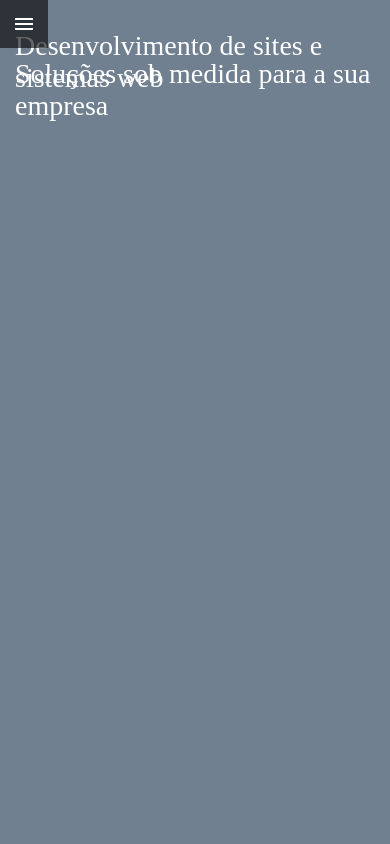
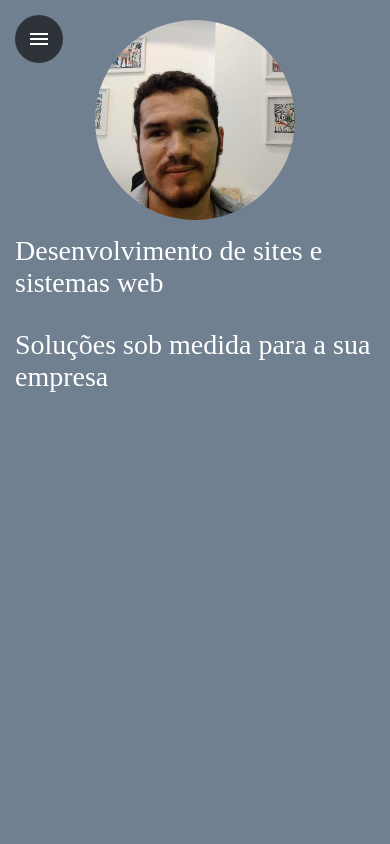
Before and after one commit to carlosemidio/portfolio-nextjs, a Next.js app: page / in a window 390 px wide. Shown: the top 844 px of the page. Built offline with nearby package versions, Linux system fonts and the light colour scheme.

Commit message:
Mobile adjustes

```diff
--- a/components/Layout.tsx
+++ b/components/Layout.tsx
@@ -15,22 +15,17 @@ import MailIcon from "@material-ui/icons/Mail";
 const useStyles = makeStyles({
   list: {
     width: 250,
+    backgroundColor: "#708090",
+    height: "100%",
+    color: "#ffffff",
   },
   menu: {
     zIndex: 99,
     color: "#ffffff",
-    position: "relative",
-    "&::after": {
-      content: '""',
+    backgroundColor: "rgba(0, 0, 0, .6)",
     position: "absolute",
-      width: "100%",
-      height: "100%",
-      top: 0,
-      left: 0,
-      backgroundColor: "#000000",
-      opacity: 0.6,
-      zIndex: -1,
-    },
+    top: 15,
+    left: 15,
   },
 });
 
@@ -41,7 +36,7 @@ const menus = [
   },
   {
     name: "Quem sou",
-    link: "#",
+    link: "#about",
   },
   {
     name: "Oque faço",
@@ -85,12 +80,14 @@ export default function SwipeableTemporaryDrawer() {
     >
       <List>
         {menus.map((menu, index) => (
+          <a href={menu.link}>
             <ListItem button key={menu.name}>
               <ListItemIcon>
                 {index % 2 === 0 ? <InboxIcon /> : <MailIcon />}
               </ListItemIcon>
               <ListItemText primary={menu.name} />
             </ListItem>
+          </a>
         ))}
       </List>
     </div>
--- a/pages/index.tsx
+++ b/pages/index.tsx
@@ -34,29 +34,43 @@ const useStyles = makeStyles((theme: Theme) =>
       height: 200,
       borderRadius: "50%",
     },
+    profileMobile: {
+      paddingTop: 20,
+      display: "none",
+      [theme.breakpoints.down("xs")]: {
+        display: "flex",
+        justifyContent: "center",
+      },
+    },
     backgroundBox: {
       position: "relative",
       width: "100%",
-      height: 28,
+      height: "auto",
       display: "flex",
       justifyContent: "center",
       alignItems: "center",
     },
     textFromLeft: {
-      fontSize: 28,
+      fontSize: 60,
       color: "#ffffff",
       animationName: "$fadeLeft",
       animationDuration: "3s",
       left: 0,
       padding: 15,
+      [theme.breakpoints.down("xs")]: {
+        fontSize: 28,
+      },
     },
     textFromRight: {
-      fontSize: 28,
+      fontSize: 60,
       color: "#ffffff",
       animationName: "$fadeRight",
       animationDuration: "3s",
       left: 0,
       padding: 15,
+      [theme.breakpoints.down("xs")]: {
+        fontSize: 28,
+      },
     },
     "@keyframes fadeLeft": {
       "0%": {
@@ -75,12 +89,12 @@ const useStyles = makeStyles((theme: Theme) =>
       },
     },
     about: {
-      width: "100%",
       display: "flex",
       justifyContent: "center",
-      marginTop: 1000,
+      marginTop: 600,
       color: "#ffffff",
       fontSize: 18,
+      padding: 15,
     },
   })
 );
@@ -125,6 +139,13 @@ function Home() {
             </a>
           </li>
         </ul>
+        <div className={classes.profileMobile}>
+          <img
+            src="/perfil.jpeg"
+            alt="Imagem de perfil"
+            className={classes.profileImage}
+          />
+        </div>
         <div className={classes.backgroundBox}>
           <div className={classes.textFromLeft}>
             Desenvolvimento de sites e sistemas web
--- a/styles/globals.tsx
+++ b/styles/globals.tsx
@@ -3,24 +3,9 @@ import { createStyles, makeStyles } from "@material-ui/core";
 const useStyles = makeStyles(() =>
   createStyles({
     "@global": {
-      html: {
-        "-webkit-font-smoothing": "antialiased",
-        "-moz-osx-font-smoothing": "grayscale",
-        height: "100%",
-        width: "100%",
-      },
-      "*, *::before, *::after": {
-        boxSizing: "inherit",
-      },
       body: {
-        height: "100%",
-        width: "100%",
         margin: 0,
         backgroundColor: "#708090",
-      },
-      "#root": {
-        height: "100%",
-        width: "100%",
       },
     },
   })
```
Lines whose indentation alone changed are shown as unchanged.
